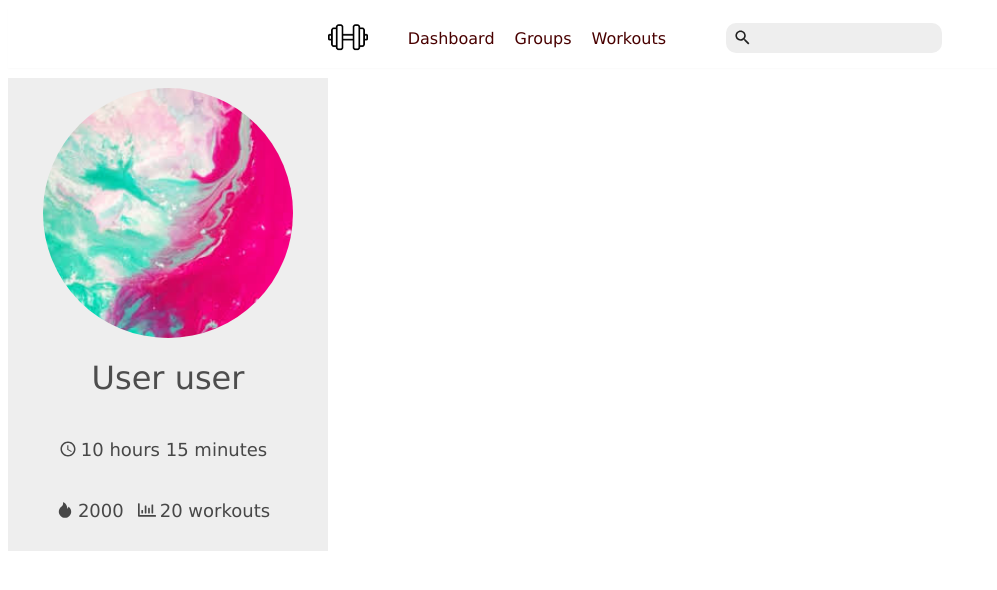
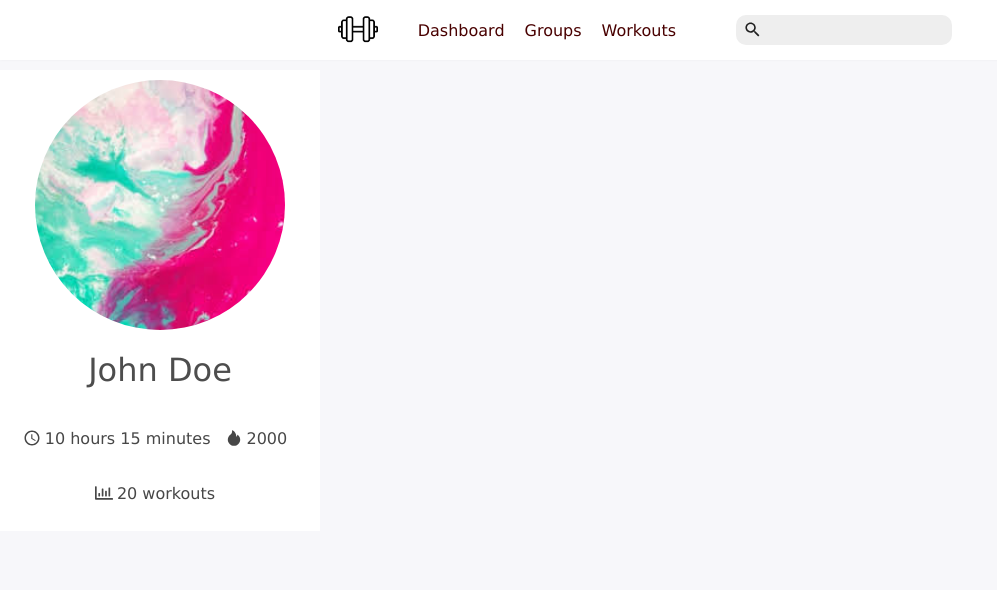
Before and after one commit to acrantel/fiitshare, a Next.js app: page / in a window 1280 px wide. Shown: the top 590 px of the page, without its empty margins (0-997 px from the left). Built offline with nearby package versions, Linux system fonts and the light colour scheme.

Commit message:
initialize db

```diff
--- a/components/sidebar.module.css
+++ b/components/dashboard/sidebar.module.css
@@ -6,12 +6,12 @@
     width: 300px;
     padding:10px;
     margin-top: 10px;
-    background-color: #eee;
+    background-color: #fff;
     font-family: Verdana, Geneva, Tahoma, sans-serif;
 }
 
 .title {
-    font-weight: normal;
+    font-weight: 100;
     color: rgb(77, 77, 77);
 }
 
@@ -44,6 +44,7 @@
 
 .label {
     padding:2px;
-    font-size: large;
+    font-size: medium;
+    font-weight: 100;
     color: rgb(71, 71, 71);
 }
--- a/components/header.module.css
+++ b/components/header.module.css
@@ -6,9 +6,10 @@
     justify-content: center;
     margin-right: auto;
     margin-left: auto;
-    padding-right:20px;
+    background-color: #fff;
     border-color: rgb(180, 180, 180);
     box-shadow: 0 1px 2px rgba(0,0,0,0.025);
+    width:100%;
 }
 
 .navBar {
--- /dev/null
+++ b/pages/_app.js
@@ -0,0 +1,6 @@
+import '../styles.css'
+
+// This default export is required in a new `pages/_app.js` file.
+export default function MyApp({ Component, pageProps }) {
+  return <Component {...pageProps} />
+}
--- a/pages/index.js
+++ b/pages/index.js
@@ -1,6 +1,6 @@
 import React, { Component } from 'react';
 import Header from '../components/header.js';
-import Sidebar from '../components/sidebar.js';
+import Sidebar from '../components/dashboard/sidebar.js';
 
 
 class Home extends React.Component {
@@ -8,10 +8,14 @@ class Home extends React.Component {
         return <div>
             <Header />
             <div>
-                <Sidebar imageSrc="/images/testuser.jpeg" title="User user"
+                <Sidebar imageSrc="/images/testuser.jpeg" title="John Doe"
                 workoutTime="10 hours 15 minutes" calories="2000" numWorkouts={20}/>
+
             </div>
         </div>
     }
+    componentDidMount() {
+        document.body.style.backgroundColor = '#f7f7fa';
+    }
 }
 export default Home
--- /dev/null
+++ b/styles.css
@@ -0,0 +1,4 @@
+body {
+    height: 100%;
+    margin:0px;
+}
```
Also changed, not shown: components/dashboard/dashboard-center.js (added, +14 -0 lines), database/database.js (added, +71 -0 lines), components/dashboard/dashboard-center.module.css (added), components/dashboard/sidebar.js (renamed from components/sidebar.js).
